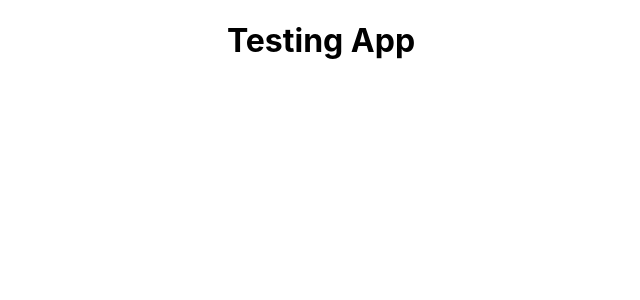
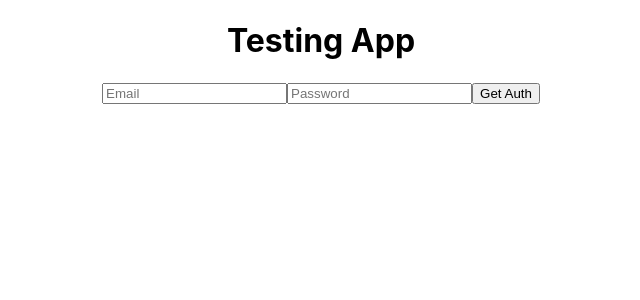
Before and after one commit to Brandon205/tesla-charging-test, a React (Create React App) app: page / in a window 1280 px wide. Shown: the top 300 px of the page, without its empty margins (319-959 px from the left). Built offline with nearby package versions, Linux system fonts and the light colour scheme.

Commit message:
API Setup

```diff
--- a/src/App.js
+++ b/src/App.js
@@ -1,7 +1,10 @@
-import axios from 'axios';
+import React, { useState } from 'react';
+// import axios from 'axios';
 import './App.css';
 
 function App() {
+  const [email, setEmail] = useState("");
+  const [password, setPassword] = useState("");
 
   let getAuth = () => {
     let config = {
@@ -11,17 +14,25 @@ function App() {
     }
 
     let data = {
-      "password": ""
+      "password": password,
+      "email": email,
+      "client_secret": "c7257eb71a564034f9419ee651c7d0e5f7aa6bfbd18bafb5c5c033b093bb2fa3",
+      "client_id": "81527cff06843c8634fdc09e8ac0abefb46ac849f38fe1e431c2ef2106796384",
+      "grant_type": "refresh_token"
     }
 
-    axios.post("https://owner-api.teslamotors.com/oauth/token", data, config).then((response) => {
-      console.log(response)
-    })
+    // axios.post("https://owner-api.teslamotors.com/oauth/token", data, config).then((response) => {
+    //   console.log(response)
+    // })
+    console.log(config, data, email, password)
   }
 
   return (
     <div className="App">
       <h1>Testing App</h1>
+      <input value={email} onChange={(e) => setEmail(e.target.value)} placeholder="Email"></input>
+      <input value={password} onChange={(e) => setPassword(e.target.value)} placeholder="Password" type="password"></input>
+      <button onClick={() => getAuth()}>Get Auth</button>
     </div>
   );
 }
```
Also changed, not shown: 1 other file (tests, documents, lock files or other folders).
